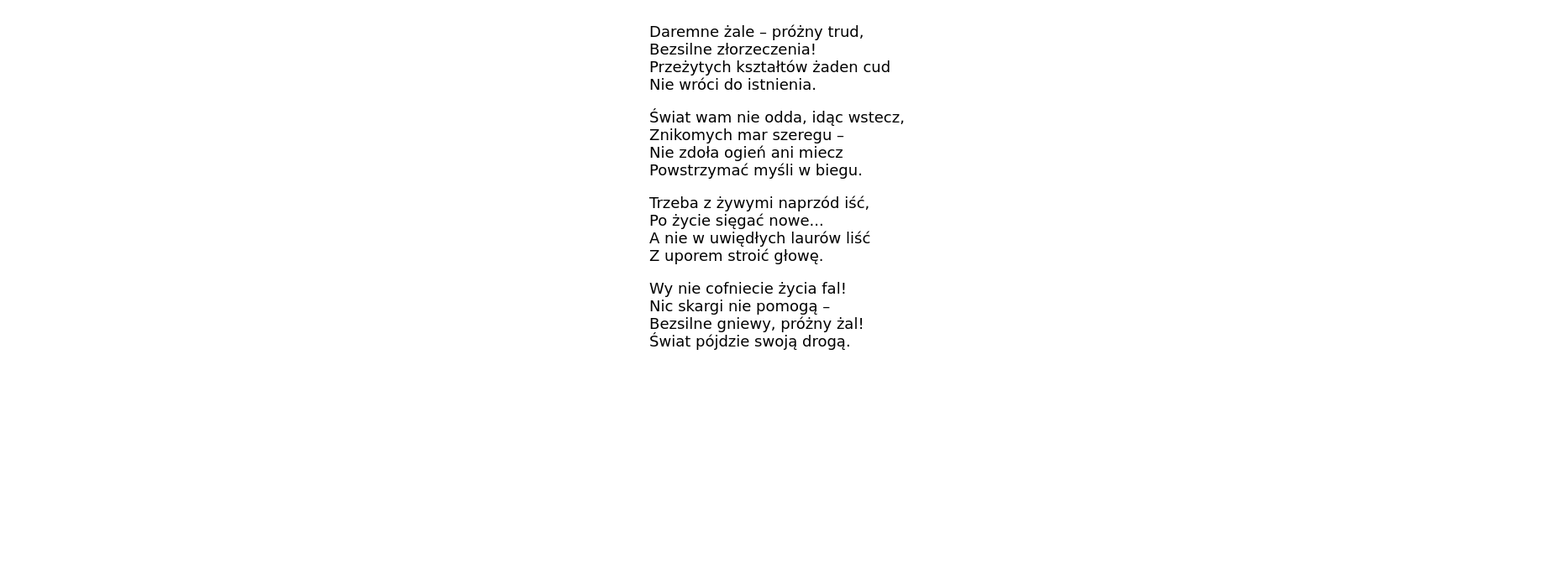
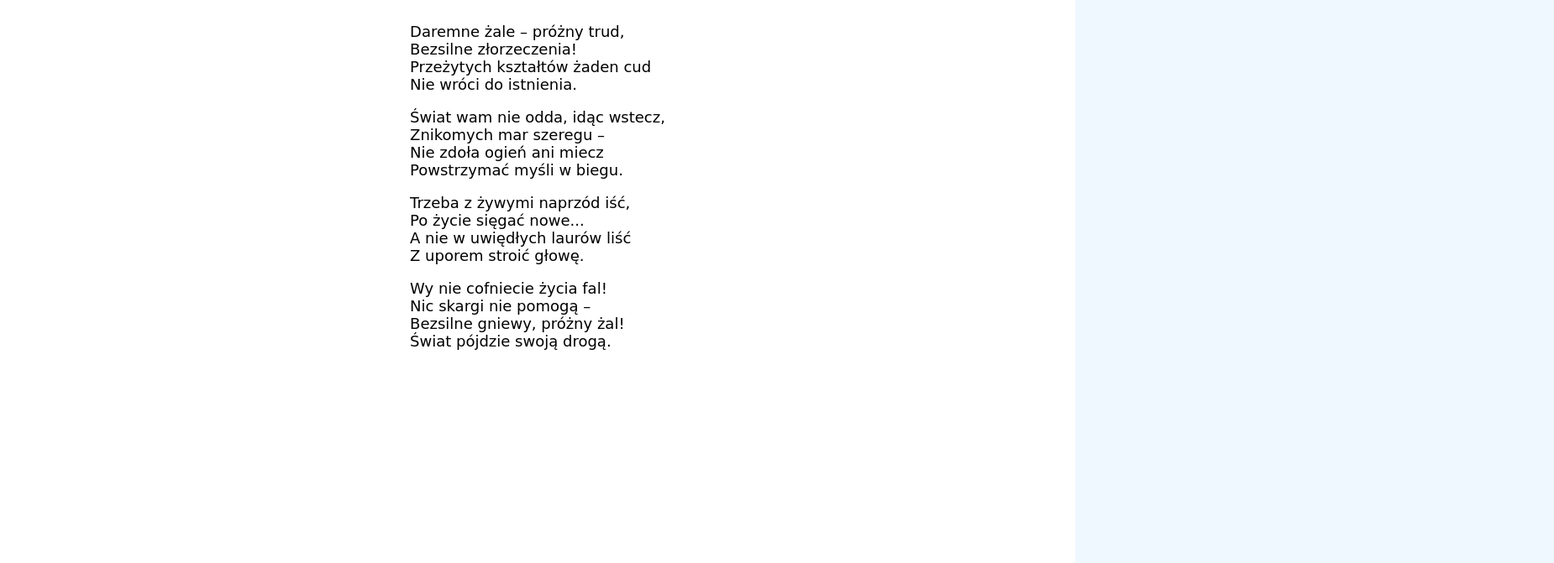
Before and after one commit to Filip498/learning-git-2, a plain HTML site: page index.html in a window 1280 px wide. Shown: the part 329-1000 px from the top of the page at 84% size, 1850 px wide, since content can reach past the window. Drawn offline with Linux system fonts and the light colour scheme.

Commit message:
Style correction in css

```diff
--- a/css/style.css
+++ b/css/style.css
@@ -5,7 +5,6 @@ body {
 
 .container {
     height: 1000px;
-    width: 1850px;
     margin-left: auto;
     margin-right: auto;
     background-color: white;
```
